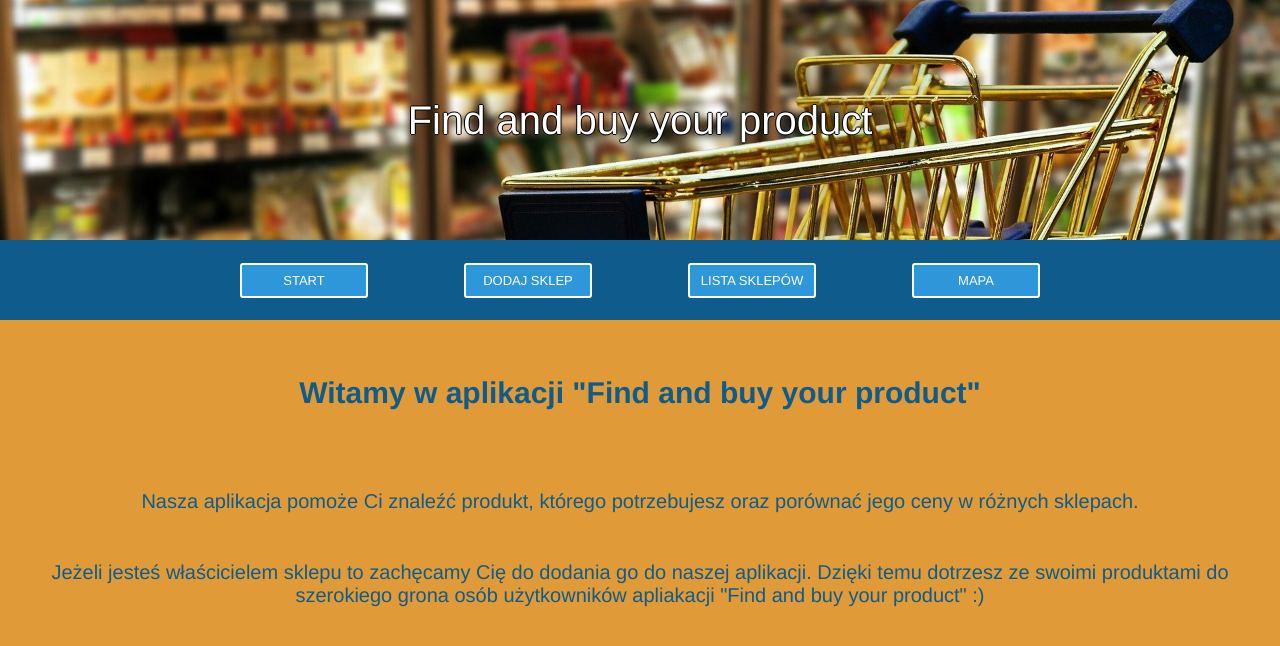
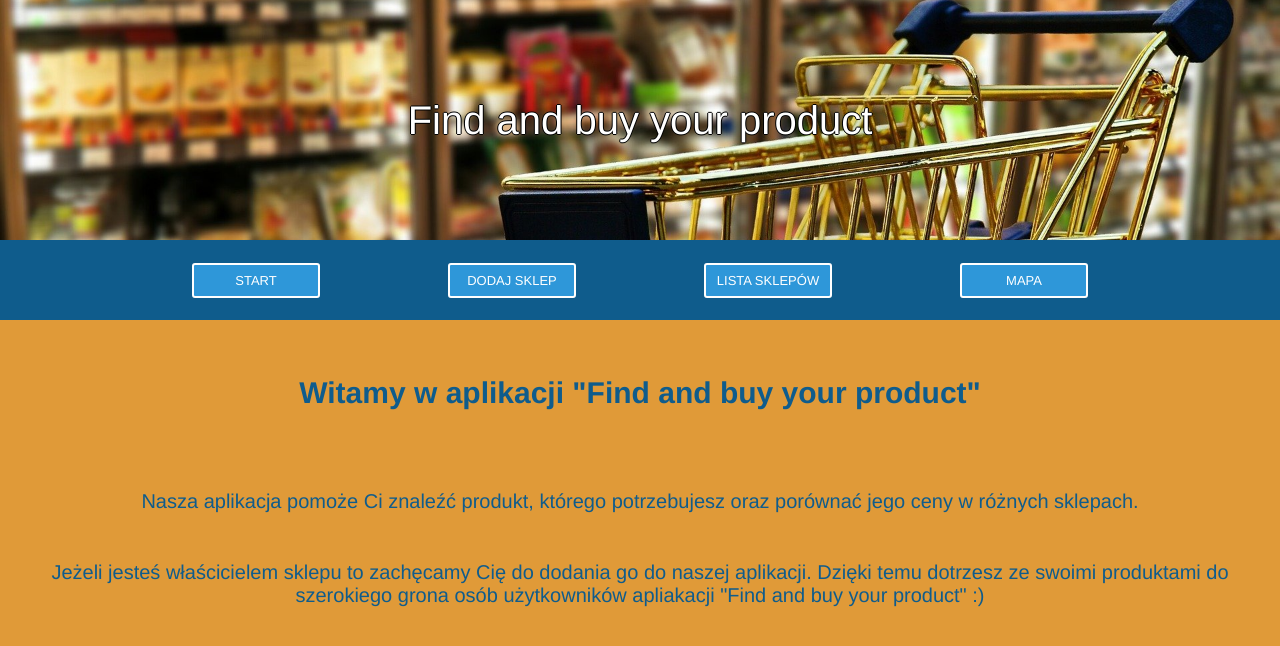
Before and after one commit to madridista5/shop_list_front, a React (Create React App) app: page / in a window 1280 px wide. Shown: the top 646 px of the page. Built offline with nearby package versions, Linux system fonts and the light colour scheme.

Commit message:
Components Map and MapSearchForm were created.

```diff
--- a/src/components/Main/Main.tsx
+++ b/src/components/Main/Main.tsx
@@ -3,6 +3,7 @@ import React from "react";
 import './Main.css';
 import {Route, Routes} from "react-router-dom";
 import {Start} from "../../Start/Start";
+import {Map} from "../Map/Map";
 
 export const Main = () => {
     return <>
@@ -11,7 +12,7 @@ export const Main = () => {
                 <Route path="/" element={<Start/>}/>
                 <Route path="/add-shop" element={<h1>Dodaj sklep</h1>}/>
                 <Route path="/shop-list" element={<h1>Lista sklepów</h1>}/>
-                <Route path="/map" element={<h1>Mapa</h1>}/>
+                <Route path="/map" element={<Map/>}/>
             </Routes>
         </div>
     </>
--- a/src/components/Nav/Nav.css
+++ b/src/components/Nav/Nav.css
@@ -9,5 +9,5 @@
     margin: 0 auto;
     display: flex;
     align-items: center;
-    justify-content: space-around;
+    justify-content: space-between;
 }
```
